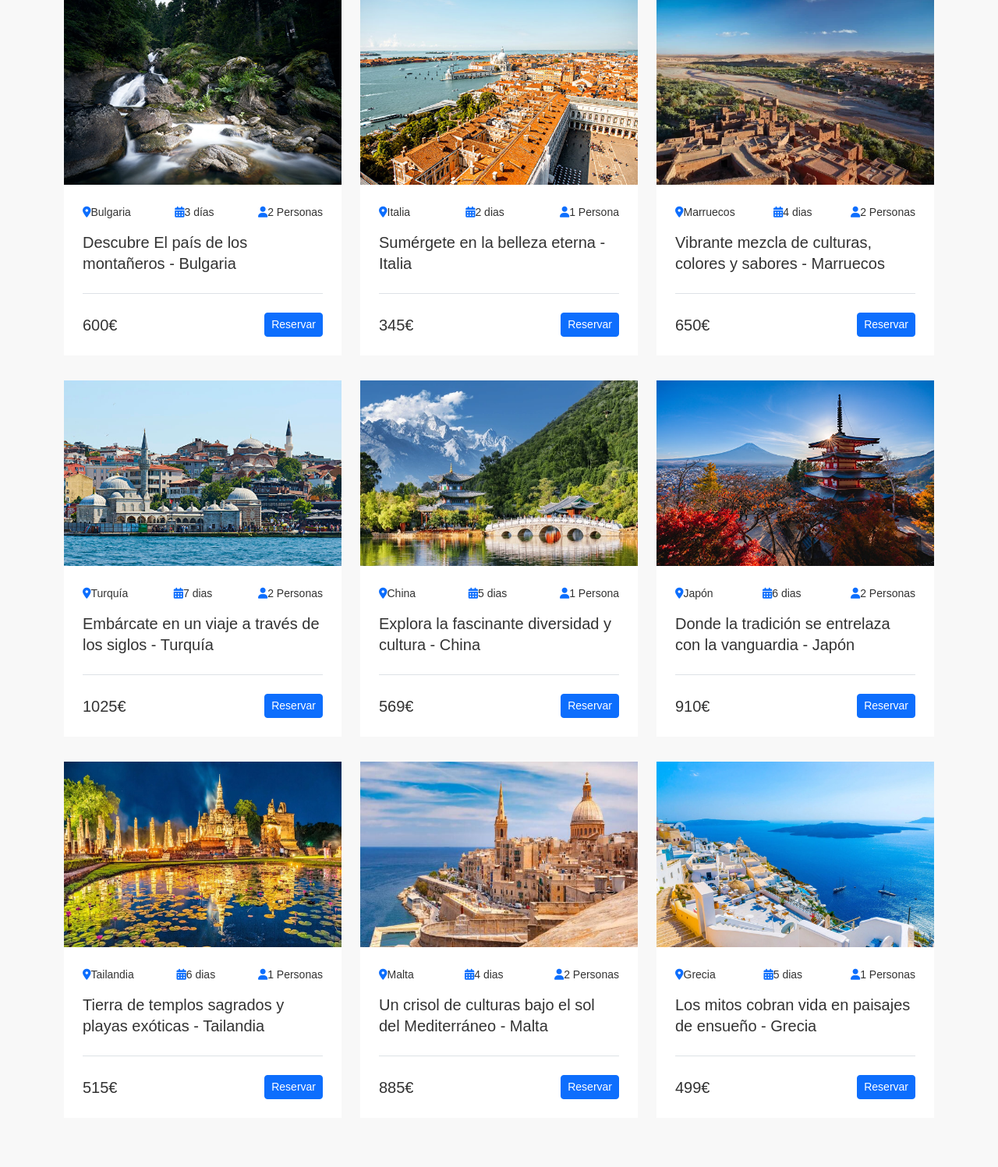
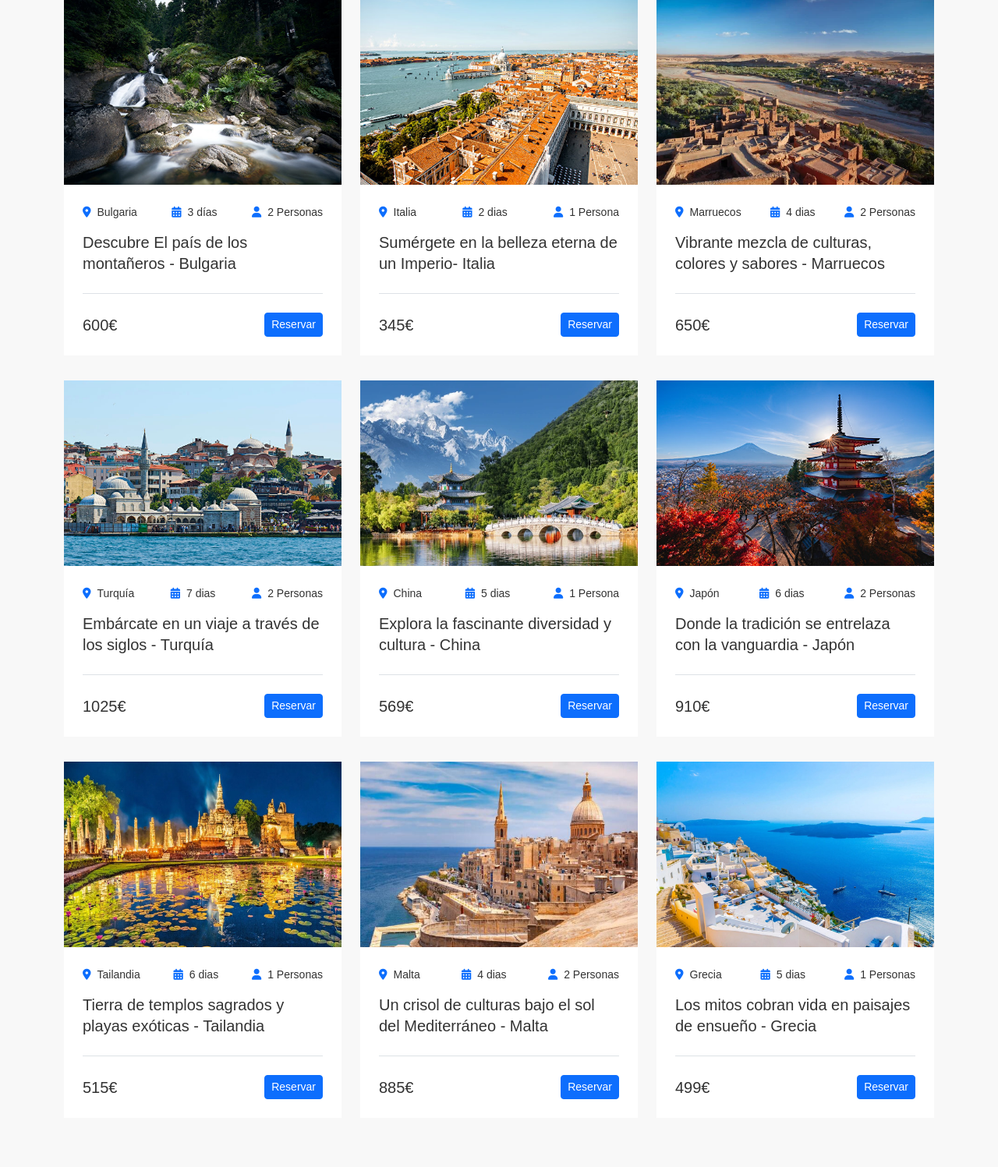
Before and after one commit to Ricardotb2000/GoTravel, a PHP site: page / in a window 1280 px wide. Shown: the part 2084-3581 px from the top of the page at 78% size. Run offline with PHP 8.4, Linux system fonts and the light colour scheme; some libraries are stand-ins or nearby versions.

Commit message:
Add files via upload

```diff
--- a/GoTravel-tfg_bidjekov/TFG/Index.php
+++ b/GoTravel-tfg_bidjekov/TFG/Index.php
@@ -13,11 +13,13 @@
     <link rel="preconnect" href="https://fonts.gstatic.com" crossorigin>
     <link href="https://fonts.googleapis.com/css2?family=Inter:wght@600&display=swap" rel="stylesheet">
     <link rel="stylesheet" href="index/Index.css">
+
 </head>
 <body>
+
     <!-- Barra de Navegación -->
     <nav class="navbar navbar-expand-lg navbar-dark bg-dark fixed-top">
-          <button class="navbar-toggler" type="button" data-toggle="collapse" data-target="#navbarSupportedContent"
+        <button class="navbar-toggler" type="button" data-bs-toggle="collapse" data-bs-target="#navbarSupportedContent"
         aria-controls="navbarSupportedContent" aria-expanded="false" aria-label="Toggle navigation">
             <span class="navbar-toggler-icon"></span>
         </button>
@@ -28,7 +30,6 @@
         </a>
 
         <div class="collapse navbar-collapse" id="navbarSupportedContent">
-
             <!-- Menú principal a la izquierda -->
             <ul class="navbar-nav me-auto ms-4">
                 <li class="nav-item">
@@ -44,7 +45,7 @@
                 <li class="nav-item">
                     <a class="nav-link" href="#packs">
                         <i class="fas fa-box"></i> Packs
-                          <span class="sr-only">(current)</span>
+                        <span class="visually-hidden">(current)</span>
                     </a>
                 </li>
                 <li class="nav-item">
@@ -231,9 +232,9 @@
                             <img class="img-fluid" src="imagenes/Bulgaria.jpg" alt="Imagen">
                             <div class="p-4">
                                 <div class="d-flex justify-content-between mb-3">
-                                    <small class="m-0"><i class="fa fa-map-marker-alt text-primary mr-2"></i>Bulgaria</small>
-                                    <small class="m-0"><i class="fa fa-calendar-alt text-primary mr-2"></i>3 días</small>
-                                    <small class="m-0"><i class="fa fa-user text-primary mr-2"></i>2 Personas</small>
+                                    <small class="m-0"><i class="fa fa-map-marker-alt text-primary me-2"></i>Bulgaria</small>
+                                    <small class="m-0"><i class="fa fa-calendar-alt text-primary me-2"></i>3 días</small>
+                                    <small class="m-0"><i class="fa fa-user text-primary me-2"></i>2 Personas</small>
                                 </div>
                                 <a class="h5 text-decoration-none" href="">Descubre El país de los montañeros - Bulgaria</a>
                                 <div class="border-top mt-4 pt-4">
@@ -252,11 +253,11 @@
                             <img class="img-fluid" src="imagenes/Italia.jpg" alt="Imagen">
                             <div class="p-4">
                                 <div class="d-flex justify-content-between mb-3">
-                                    <small class="m-0"><i class="fa fa-map-marker-alt text-primary mr-2"></i>Italia</small>
-                                    <small class="m-0"><i class="fa fa-calendar-alt text-primary mr-2"></i>2 dias</small>
-                                    <small class="m-0"><i class="fa fa-user text-primary mr-2"></i>1 Persona</small>
+                                    <small class="m-0"><i class="fa fa-map-marker-alt text-primary me-2"></i>Italia</small>
+                                    <small class="m-0"><i class="fa fa-calendar-alt text-primary me-2"></i>2 dias</small>
+                                    <small class="m-0"><i class="fa fa-user text-primary me-2"></i>1 Persona</small>
                                 </div>
-                                <a class="h5 text-decoration-none" href="">Sumérgete en la belleza eterna - Italia</a>
+                                <a class="h5 text-decoration-none" href="">Sumérgete en la belleza eterna de un Imperio- Italia</a>
                                 <div class="border-top mt-4 pt-4">
                                     <div class="d-flex justify-content-between align-items-center">
                                         <h5 class="m-0">345€</h5>
@@ -273,9 +274,9 @@
                             <img class="img-fluid" src="imagenes/Marruecos.jpg" alt="Imagen">
                             <div class="p-4">
                                 <div class="d-flex justify-content-between mb-3">
-                                    <small class="m-0"><i class="fa fa-map-marker-alt text-primary mr-2"></i>Marruecos</small>
-                                    <small class="m-0"><i class="fa fa-calendar-alt text-primary mr-2"></i>4 dias</small>
-                                    <small class="m-0"><i class="fa fa-user text-primary mr-2"></i>2 Personas</small>
+                                    <small class="m-0"><i class="fa fa-map-marker-alt text-primary me-2"></i>Marruecos</small>
+                                    <small class="m-0"><i class="fa fa-calendar-alt text-primary me-2"></i>4 dias</small>
+                                    <small class="m-0"><i class="fa fa-user text-primary me-2"></i>2 Personas</small>
                                 </div>
                                 <a class="h5 text-decoration-none" href="">Vibrante mezcla de culturas, colores y sabores - Marruecos</a>
                                 <div class="border-top mt-4 pt-4">
@@ -294,9 +295,9 @@
                             <img class="img-fluid" src="imagenes/Turquia.jpg" alt="Imagen">
                             <div class="p-4">
                                 <div class="d-flex justify-content-between mb-3">
-                                    <small class="m-0"><i class="fa fa-map-marker-alt text-primary mr-2"></i>Turquía</small>
-                                    <small class="m-0"><i class="fa fa-calendar-alt text-primary mr-2"></i>7 dias</small>
-                                    <small class="m-0"><i class="fa fa-user text-primary mr-2"></i>2 Personas</small>
+                                    <small class="m-0"><i class="fa fa-map-marker-alt text-primary me-2"></i>Turquía</small>
+                                    <small class="m-0"><i class="fa fa-calendar-alt text-primary me-2"></i>7 dias</small>
+                                    <small class="m-0"><i class="fa fa-user text-primary me-2"></i>2 Personas</small>
                                 </div>
                                 <a class="h5 text-decoration-none" href="">Embárcate en un viaje a través de los siglos - Turquía</a>
                                 <div class="border-top mt-4 pt-4">
@@ -315,9 +316,9 @@
                             <img class="img-fluid" src="imagenes/China.jpg" alt="Imagen">
                             <div class="p-4">
                                 <div class="d-flex justify-content-between mb-3">
-                                    <small class="m-0"><i class="fa fa-map-marker-alt text-primary mr-2"></i>China</small>
-                                    <small class="m-0"><i class="fa fa-calendar-alt text-primary mr-2"></i>5 dias</small>
-                                    <small class="m-0"><i class="fa fa-user text-primary mr-2"></i>1 Persona</small>
+                                    <small class="m-0"><i class="fa fa-map-marker-alt text-primary me-2"></i>China</small>
+                                    <small class="m-0"><i class="fa fa-calendar-alt text-primary me-2"></i>5 dias</small>
+                                    <small class="m-0"><i class="fa fa-user text-primary me-2"></i>1 Persona</small>
                                 </div>
                                 <a class="h5 text-decoration-none" href="">Explora la fascinante diversidad y cultura - China</a>
                                 <div class="border-top mt-4 pt-4">
@@ -336,9 +337,9 @@
                             <img class="img-fluid" src="imagenes/Japon.jpg" alt="Imagen">
                             <div class="p-4">
                                 <div class="d-flex justify-content-between mb-3">
-                                    <small class="m-0"><i class="fa fa-map-marker-alt text-primary mr-2"></i>Japón</small>
-                                    <small class="m-0"><i class="fa fa-calendar-alt text-primary mr-2"></i>6 dias</small>
-                                    <small class="m-0"><i class="fa fa-user text-primary mr-2"></i>2 Personas</small>
+                                    <small class="m-0"><i class="fa fa-map-marker-alt text-primary me-2"></i>Japón</small>
+                                    <small class="m-0"><i class="fa fa-calendar-alt text-primary me-2"></i>6 dias</small>
+                                    <small class="m-0"><i class="fa fa-user text-primary me-2"></i>2 Personas</small>
                                 </div>
                                 <a class="h5 text-decoration-none" href="">Donde la tradición se entrelaza con la vanguardia - Japón</a>
                                 <div class="border-top mt-4 pt-4">
@@ -357,9 +358,9 @@
                             <img class="img-fluid" src="imagenes/Tailandia.jpg" alt="Imagen">
                             <div class="p-4">
                                 <div class="d-flex justify-content-between mb-3">
-                                    <small class="m-0"><i class="fa fa-map-marker-alt text-primary mr-2"></i>Tailandia</small>
-                                    <small class="m-0"><i class="fa fa-calendar-alt text-primary mr-2"></i>6 dias</small>
-                                    <small class="m-0"><i class="fa fa-user text-primary mr-2"></i>1 Personas</small>
+                                    <small class="m-0"><i class="fa fa-map-marker-alt text-primary me-2"></i>Tailandia</small>
+                                    <small class="m-0"><i class="fa fa-calendar-alt text-primary me-2"></i>6 dias</small>
+                                    <small class="m-0"><i class="fa fa-user text-primary me-2"></i>1 Personas</small>
                                 </div>
                                 <a class="h5 text-decoration-none" href="">Tierra de templos sagrados y playas exóticas - Tailandia</a>
                                 <div class="border-top mt-4 pt-4">
@@ -377,9 +378,9 @@
                             <img class="img-fluid" src="imagenes/Malta.jpg" alt="Imagen">
                             <div class="p-4">
                                 <div class="d-flex justify-content-between mb-3">
-                                    <small class="m-0"><i class="fa fa-map-marker-alt text-primary mr-2"></i>Malta</small>
-                                    <small class="m-0"><i class="fa fa-calendar-alt text-primary mr-2"></i>4 dias</small>
-                                    <small class="m-0"><i class="fa fa-user text-primary mr-2"></i>2 Personas</small>
+                                    <small class="m-0"><i class="fa fa-map-marker-alt text-primary me-2"></i>Malta</small>
+                                    <small class="m-0"><i class="fa fa-calendar-alt text-primary me-2"></i>4 dias</small>
+                                    <small class="m-0"><i class="fa fa-user text-primary me-2"></i>2 Personas</small>
                                 </div>
                                 <a class="h5 text-decoration-none" href="">Un crisol de culturas bajo el sol del Mediterráneo - Malta</a>
                                 <div class="border-top mt-4 pt-4">
@@ -398,9 +399,9 @@
                             <img class="img-fluid" src="imagenes/Grecia.jpg" alt="Imagen">
                             <div class="p-4">
                                 <div class="d-flex justify-content-between mb-3">
-                                    <small class="m-0"><i class="fa fa-map-marker-alt text-primary mr-2"></i>Grecia</small>
-                                    <small class="m-0"><i class="fa fa-calendar-alt text-primary mr-2"></i>5 dias</small>
-                                    <small class="m-0"><i class="fa fa-user text-primary mr-2"></i>1 Personas</small>
+                                    <small class="m-0"><i class="fa fa-map-marker-alt text-primary me-2"></i>Grecia</small>
+                                    <small class="m-0"><i class="fa fa-calendar-alt text-primary me-2"></i>5 dias</small>
+                                    <small class="m-0"><i class="fa fa-user text-primary me-2"></i>1 Personas</small>
                                 </div>
                                 <a class="h5 text-decoration-none" href="">Los mitos cobran vida en paisajes de ensueño - Grecia</a>
                                 <div class="border-top mt-4 pt-4">
@@ -446,27 +447,30 @@
                         Descubre destinos fascinantes y crea recuerdos inolvidables con nosotros.
                         ¡Prepárate para una aventura inolvidable con GoTravel!</p>
                 </div>
+
                 <div class="col-lg-3 col-md-6 mb-5">
                     <h5 class="text-white text-uppercase mb-4" style="letter-spacing: 5px;">Nuestros Servicios</h5>
                     <div class="d-flex flex-column justify-content-start">
-                        <a class="text-white-50 mb-2" href="#home"><i class="fa fa-home mr-2"></i>Home</a>
-                        <a class="text-white-50 mb-2" href="#about-us"><i class="fa fa-info-circle mr-2"></i>Sobre Nosotros</a>
-                        <a class="text-white-50 mb-2" href="#packs"><i class="fa fa-box mr-2"></i>Packs</a>
-                        <a class="text-white-50 mb-2" href="#contact"><i class="fa fa-envelope mr-2"></i>Contacto</a>
-                        <a class="text-white-50 mb-2" href="vuelo_hotel/Vuelo_hotel.php"><i class="fa fa-plane mr-2"></i>Vuelo + Hotel</a>
+                        <a class="text-white-50 mb-2" href="#home"><i class="fa fa-home me-2"></i>Home</a>
+                        <a class="text-white-50 mb-2" href="#about-us"><i class="fa fa-info-circle me-2"></i>Sobre Nosotros</a>
+                        <a class="text-white-50 mb-2" href="#packs"><i class="fa fa-box me-2"></i>Packs</a>
+                        <a class="text-white-50 mb-2" href="#contact"><i class="fa fa-envelope me-2"></i>Contacto</a>
+                        <a class="text-white-50 mb-2" href="vuelo_hotel/Vuelo_hotel.php"><i class="fa fa-plane me-2"></i>Vuelo + Hotel</a>
                     </div>
                 </div>
+
                 <div class="col-lg-3 col-md-6 mb-5">
-                    <h5 class="text-white text-uppercase mb-4" style="letter-spacing: 5px;">Contactanos</h5>
-                    <p><i class="fa fa-map-marker-alt mr-2"></i><a href="https://www.google.com/maps/place/C.+Viento,+1,+28220+Majadahonda,+Madrid/@40.4728071,-3.8782723,17z/data=!3m1!4b1!4m6!3m5!1s0xd41848df8092f4f:0x9994f047ccc25eac!8m2!3d40.4728071!4d-3.8756974!16s%2Fg%2F11csmg05nw?entry=ttu&g_ep=EgoyMDI0MTAwOS4wIKXMDSoASAFQAw%3D%3D" class="text-white" target="_blank">Calle Viento nº1 ,28220, Majadahonda</a></p>
-                    <p><i class="fa fa-phone-alt mr-2"></i><a href="tel:+0123456789" class="text-white">+0123 456 789</a></p>
-                    <p><i class="fa fa-envelope mr-2"></i><a href="mailto:GoTravel@gmail.com" class="text-white">GoTravel@gmail.com</a></p>
+                    <h5 class="text-white text-uppercase mb-4" style="letter-spacing: 5px;">Contáctanos</h5>
+                    <p><i class="fa fa-map-marker-alt me-2"></i><a href="https://www.google.com/maps/place/C.+Viento,+1,+28220+Majadahonda,+Madrid/@40.4728071,-3.8782723,17z/data=!3m1!4b1!4m6!3m5!1s0xd41848df8092f4f:0x9994f047ccc25eac!8m2!3d40.4728071!4d-3.8756974!16s%2Fg%2F11csmg05nw?entry=ttu&g_ep=EgoyMDI0MTAwOS4wIKXMDSoASAFQAw%3D%3D" class="text-white" target="_blank">Calle Viento nº1 ,28220, Majadahonda</a></p>
+                    <p><i class="fa fa-phone-alt me-2"></i><a href="tel:+0123456789" class="text-white">+0123 456 789</a></p>
+                    <p><i class="fa fa-envelope me-2"></i><a href="mailto:GoTravel@gmail.com" class="text-white" target="_blank">GoTravel@gmail.com</a></p>
                 </div>
+
                 <div class="col-lg-3 col-md-6 mb-5">
                     <h5 class="text-white text-uppercase mb-4" style="letter-spacing: 5px;">Transparencia</h5>
-                    <p><i class="fa fa-file-alt mr-2"></i><a href="info_legal/Derechos.php" class="text-white">Información Legal</a></p>
-                    <p><i class="fa fa-user-check mr-2"></i><a href="info_legal/Derechos.php" class="text-white">Derechos del pasajero</a></p>
-                    <p><i class="fa fa-undo-alt mr-2"></i><a href="info_legal/Derechos.php" class="text-white">Política de Devoluciones</a></p>
+                    <p><i class="fa fa-file-alt me-2"></i><a href="info_legal/Derechos.php" class="text-white">Información Legal</a></p>
+                    <p><i class="fa fa-user-check me-2"></i><a href="info_legal/Derechos.php" class="text-white">Derechos del pasajero</a></p>
+                    <p><i class="fa fa-undo-alt me-2"></i><a href="info_legal/Derechos.php" class="text-white">Política de Devoluciones</a></p>
                 </div>
             </div>
         </div>
@@ -476,5 +480,6 @@
     <script src="https://cdn.jsdelivr.net/npm/bootstrap@5.3.0/dist/js/bootstrap.bundle.min.js"></script>
     <script src="https://cdnjs.cloudflare.com/ajax/libs/bootstrap-datepicker/1.9.0/js/bootstrap-datepicker.min.js"></script>
     <script src="index/Index.js"></script>
+
 </body>
 </html>
```
Also changed, not shown: GoTravel-tfg_bidjekov/TFG/carrito/Carrito.php (+16 -18 lines), GoTravel-tfg_bidjekov/TFG/info_legal/Derechos.php (+12 -12 lines), GoTravel-tfg_bidjekov/TFG/login_signin/Login.php (+20 -19 lines), GoTravel-tfg_bidjekov/TFG/vuelo_hotel/Vuelo_hotel.php (+31 -32 lines). Lines whose indentation alone changed are shown as unchanged.
